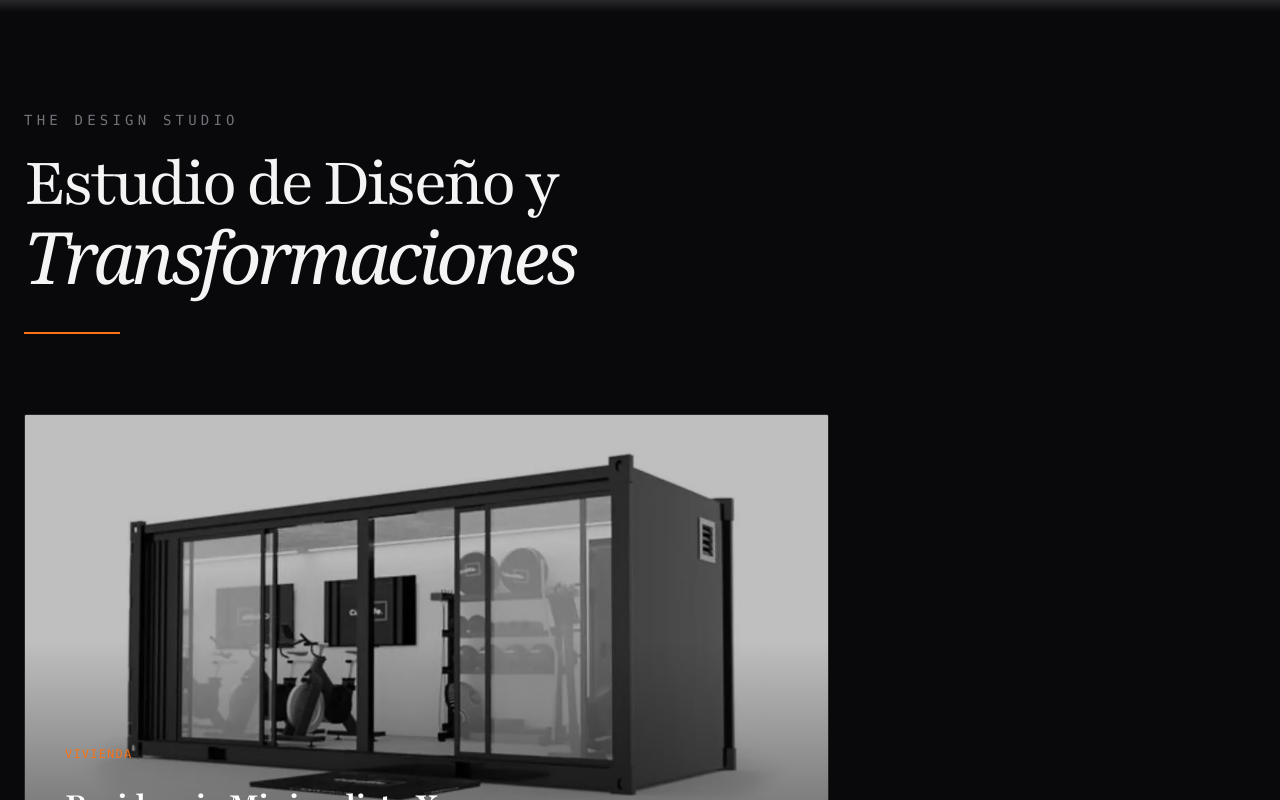
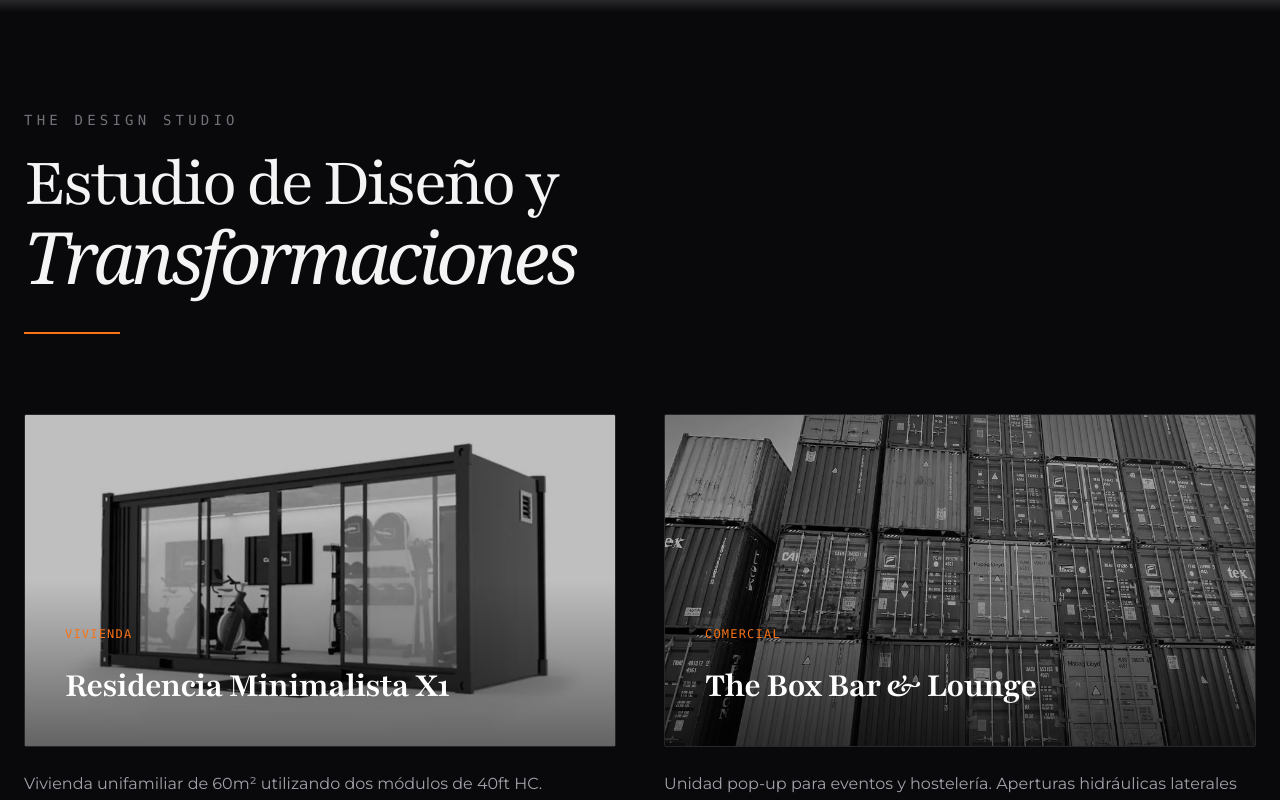
Before and after one commit to Doktek11/sote, a React (Vite) app: page / in a window 1280 px wide. Shown: the part 2000-2800 px from the top of the page. Built offline with nearby package versions, Linux system fonts and the light colour scheme; a web font is replaced by a local one.

Commit message:
Update DesignStudio.tsx

```diff
--- a/components/sections/DesignStudio.tsx
+++ b/components/sections/DesignStudio.tsx
@@ -2,6 +2,41 @@ import React from 'react';
 import { motion } from 'framer-motion';
 import { TRANSFORMATIONS } from '../../constants';
 import { ArrowUpRight, Maximize2 } from 'lucide-react';
+
+type StudioCard = {
+  id: string;
+  title: string;
+  category: string;
+  description: string;
+  imageUrl: string;
+  features: string[];
+  href: string;
+};
+
+const STUDIO_PRODUCTS: StudioCard[] = [
+  {
+    ...TRANSFORMATIONS[0],
+    href: '/estudio/residencia-minimalista-contenedor',
+  },
+  {
+    ...TRANSFORMATIONS[1],
+    href: '/estudio/bar-lounge-contenedor-eventos',
+  },
+  {
+    ...TRANSFORMATIONS[2],
+    href: '/estudio/piscina-infinity-box-contenedor',
+  },
+  {
+    id: 't4',
+    title: 'Gimnasio Modular 20 pies',
+    category: 'Gimnasios',
+    description:
+      'Desde 9900€. Contenedor de 20 pies con ventanal de aluminio de apertura frontal, ventilación propia y un interior muy luminoso.',
+    imageUrl: '/contenedorabierto-real-20pies-nuevo.webp',
+    features: ['Desde 9900€', '20 pies', 'Ventanal frontal', 'Ventilación propia'],
+    href: '/estudio/gimnasio-contenedor-20-pies',
+  },
+];
 
 export const DesignStudio: React.FC = () => {
   return (
@@ -16,16 +51,17 @@ export const DesignStudio: React.FC = () => {
           <div className="accent-line w-24 bg-orange-500"></div>
         </div>
 
-        <div className="grid grid-cols-1 lg:grid-cols-12 gap-12">
-          {TRANSFORMATIONS.map((project, idx) => (
+        <div className="grid grid-cols-1 lg:grid-cols-2 gap-12">
+          {STUDIO_PRODUCTS.map((project, idx) => (
             <motion.article
               key={project.id}
               initial={{ opacity: 0, x: idx % 2 === 0 ? -50 : 50 }}
               whileInView={{ opacity: 1, x: 0 }}
               transition={{ duration: 0.8 }}
               viewport={{ once: true }}
-              className={`relative col-span-12 ${idx === 0 ? 'lg:col-span-8' : 'lg:col-span-6'} group`}
+              className="relative group"
             >
+              <a href={project.href} className="block" aria-label={`Ver ${project.title}`}>
                 <div className="relative aspect-[16/9] overflow-hidden rounded-sm border border-zinc-800">
                   <img
                     src={project.imageUrl}
@@ -36,14 +72,14 @@ export const DesignStudio: React.FC = () => {
                   <div className="absolute inset-0 bg-gradient-to-t from-black/80 via-transparent to-transparent opacity-60 group-hover:opacity-40 transition-opacity"></div>
 
                   <div className="absolute top-6 right-6 flex gap-2">
-                  <div className="bg-white/10 backdrop-blur-md p-3 rounded-full border border-white/20 opacity-0 group-hover:opacity-100 transition-all translate-y-2 group-hover:translate-y-0 cursor-pointer">
+                    <div className="bg-white/10 backdrop-blur-md p-3 rounded-full border border-white/20 opacity-0 group-hover:opacity-100 transition-all translate-y-2 group-hover:translate-y-0">
                       <Maximize2 size={20} className="text-white" />
                     </div>
                   </div>
 
                   <div className="absolute bottom-10 left-10 right-10">
                     <span className="font-mono text-orange-500 text-xs mb-2 block uppercase tracking-widest">{project.category}</span>
-                  <div className="flex justify-between items-end">
+                    <div className="flex justify-between items-end gap-4">
                       <h3 className="text-3xl md:text-4xl font-bold text-white tracking-tight">{project.title}</h3>
                       <div className="p-4 bg-orange-600 rounded-full opacity-0 group-hover:opacity-100 transition-all translate-x-4 group-hover:translate-x-0">
                         <ArrowUpRight size={24} className="text-white" />
@@ -51,9 +87,11 @@ export const DesignStudio: React.FC = () => {
                     </div>
                   </div>
                 </div>
+              </a>
+
               <div className="mt-6 max-w-xl">
                 <p className="text-zinc-400 leading-relaxed font-light">{project.description}</p>
-                <div className="flex gap-4 mt-4">
+                <div className="flex flex-wrap gap-4 mt-4">
                   {project.features.map((f, i) => (
                     <span key={i} className="text-[10px] font-mono text-zinc-500 border border-zinc-800 px-2 py-1 uppercase">
                       {f}
@@ -63,52 +101,6 @@ export const DesignStudio: React.FC = () => {
               </div>
             </motion.article>
           ))}
-
-          {/* Nueva sección: Gimnasios */}
-          <motion.article
-            initial={{ opacity: 0, x: -50 }}
-            whileInView={{ opacity: 1, x: 0 }}
-            transition={{ duration: 0.8 }}
-            viewport={{ once: true }}
-            className="relative col-span-12 lg:col-span-6 group"
-          >
-            <div className="relative aspect-[16/9] overflow-hidden rounded-sm border border-zinc-800">
-              <img
-                src="demogym-20metors-nuevo"
-                alt="Gimnasios en contenedor"
-                className="w-full h-full object-cover grayscale brightness-75 group-hover:grayscale-0 group-hover:brightness-100 transition-all duration-1000"
-                loading="lazy"
-              />
-              <div className="absolute inset-0 bg-gradient-to-t from-black/80 via-transparent to-transparent opacity-60 group-hover:opacity-40 transition-opacity"></div>
-
-              <div className="absolute top-6 right-6 flex gap-2">
-                <div className="bg-white/10 backdrop-blur-md p-3 rounded-full border border-white/20 opacity-0 group-hover:opacity-100 transition-all translate-y-2 group-hover:translate-y-0 cursor-pointer">
-                  <Maximize2 size={20} className="text-white" />
-                </div>
-              </div>
-
-              <div className="absolute bottom-10 left-10 right-10">
-                <span className="font-mono text-orange-500 text-xs mb-2 block uppercase tracking-widest">Gimnasios</span>
-                <div className="flex justify-between items-end">
-                  <h3 className="text-3xl md:text-4xl font-bold text-white tracking-tight">Desde 9900€</h3>
-                  <div className="p-4 bg-orange-600 rounded-full opacity-0 group-hover:opacity-100 transition-all translate-x-4 group-hover:translate-x-0">
-                    <ArrowUpRight size={24} className="text-white" />
-                  </div>
-                </div>
-              </div>
-            </div>
-            <div className="mt-6 max-w-xl">
-              <p className="text-zinc-400 leading-relaxed font-light">
-                Contenedor de 20 pies con ventanal de aluminio de apertura frontal, ventilación propia y un interior muy luminoso para entrenamiento funcional.
-              </p>
-              <div className="flex flex-wrap gap-4 mt-4">
-                <span className="text-[10px] font-mono text-zinc-500 border border-zinc-800 px-2 py-1 uppercase">20 pies</span>
-                <span className="text-[10px] font-mono text-zinc-500 border border-zinc-800 px-2 py-1 uppercase">Ventanal frontal</span>
-                <span className="text-[10px] font-mono text-zinc-500 border border-zinc-800 px-2 py-1 uppercase">Ventilación propia</span>
-                <span className="text-[10px] font-mono text-zinc-500 border border-zinc-800 px-2 py-1 uppercase">Muy luminoso</span>
-              </div>
-            </div>
-          </motion.article>
         </div>
 
         <div className="mt-20 text-center">
```
Lines whose indentation alone changed are shown as unchanged.
